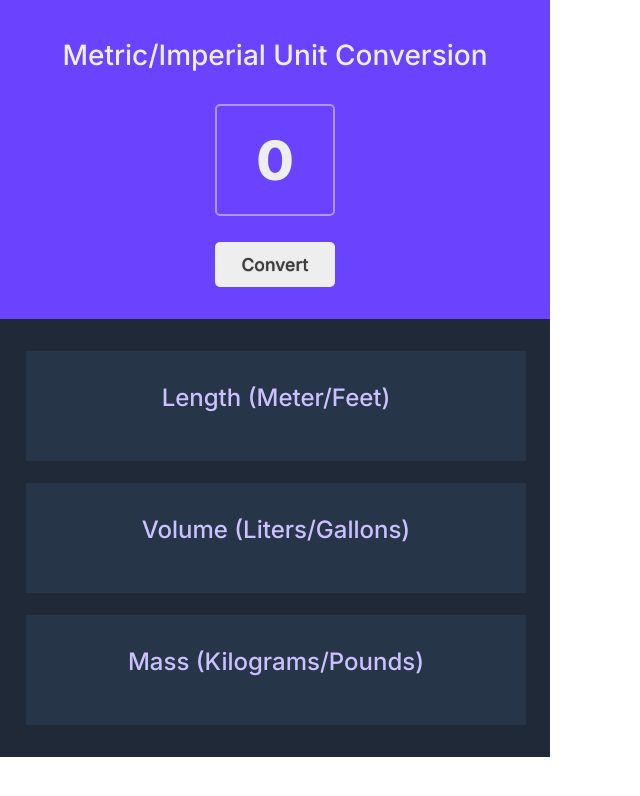
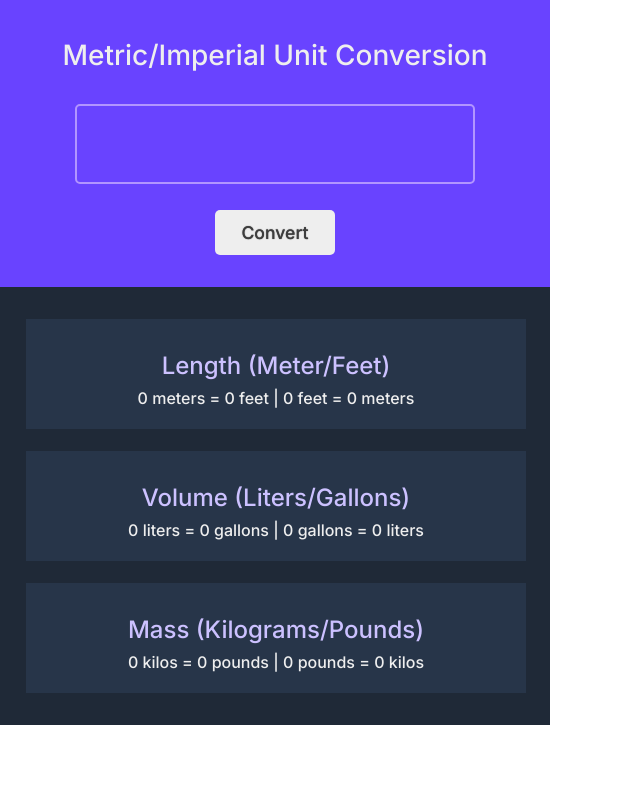
Before and after one commit to WhoSayin52/unit_converter_chrome_extension, a plain HTML site: page index.html in a window 1280 px wide. Shown: the whole page, without its empty margins (0-640 px from the left). Drawn offline with Linux system fonts and the light colour scheme.

Commit message:
logic done and increased input field size

```diff
--- a/index.css
+++ b/index.css
@@ -45,8 +45,8 @@ body {
 }
 
 .input-field {
-    width: 120px;
-    height: 7rem;
+    width: 400px;
+    height: 5rem;
 
     margin: 1.625rem 0;
 
@@ -56,7 +56,7 @@ body {
     background-color: var(--dark-purple);
 
     text-align: center;
-    font-size: 3.4rem;
+    font-size: 3rem;
     font-weight: 800;
     color: var(--white);
 }
@@ -107,6 +107,6 @@ body {
     color: var(--light-purple);
 }
 
-.conversion {
+.output {
     color: var(--white);
 }
--- a/index.html
+++ b/index.html
@@ -13,22 +13,22 @@
 <body>
     <div class="flex-col input-container">
         <h1 class="title">Metric/Imperial Unit Conversion</h1>
-        <input type="text" class="input-field" placeholder="0">
+        <input type="text" class="input-field">
         <button class="input-button">Convert</button>
     </div>
 
     <div class="flex-col output-container">
-        <div id="length" class="output-card">
+        <div class="output-card">
             <h2 class="unit">Length (Meter/Feet)</h2>
-            <p class="conversion"></p>
+            <p id="length-output" class="output"></p>
         </div>
-        <div id="volume" class="output-card">
+        <div class="output-card">
             <h2 class="unit">Volume (Liters/Gallons)</h2>
-            <p class="conversion"></p>
+            <p id="volume-output" class="output"></p>
         </div>
-        <div id="mass" class="output-card">
+        <div class="output-card">
             <h2 class="unit">Mass (Kilograms/Pounds)</h2>
-            <p class="conversion"></p>
+            <p id="mass-output" class="output"></p>
         </div>
     </div>
 
--- a/index.js
+++ b/index.js
@@ -3,3 +3,70 @@
 1 liter = 0.264 gallon
 1 kilogram = 2.204 pound
 */
+
+const inputFieldEl = document.querySelector(".input-container .input-field");
+const convertButtonEl = document.querySelector(".input-container .input-button");
+
+const outputFields = [
+	{
+		outputFieldEl: document.getElementById("length-output"),
+		metricUnit: "meters",
+		imperialUnit: "feet",
+		metricToImperialRate: 3.281
+	},
+	{
+		outputFieldEl: document.getElementById("volume-output"),
+		metricUnit: "liters",
+		imperialUnit: "gallons",
+		metricToImperialRate: 0.264
+
+	},
+	{
+		outputFieldEl: document.getElementById("mass-output"),
+		metricUnit: "kilos",
+		imperialUnit: "pounds",
+		metricToImperialRate: 2.204
+	}
+];
+
+convertButtonEl.addEventListener("click", function () {
+	const amount = Number(inputFieldEl.value.trim());
+
+	if (Number.isNaN(amount)) {
+		console.log("Invalid input")
+		return;
+	}
+
+	for (let i = 0; i < outputFields.length; ++i) {
+
+		const field = outputFields[i];
+		console.log(field.outputFieldEl);
+
+		field.outputFieldEl.textContent = convertUnit(
+			amount,
+			field.metricUnit,
+			field.imperialUnit,
+			field.metricToImperialRate
+		);
+	}
+});
+
+function convertUnit(amount, metricUnit, imperialUnit, conversionRate) {
+	let inImperial = 0;
+	let inMetric = 0;
+
+	if (amount != 0) {
+		inImperial = (amount * conversionRate).toFixed(3);
+		inMetric = (amount / conversionRate).toFixed(3);
+	}
+
+	const output = `${amount} ${metricUnit} = ${inImperial} ${imperialUnit} | ${amount} ${imperialUnit} = ${inMetric} ${metricUnit}`;
+
+	console.log(output);
+
+	return output;
+}
+
+window.addEventListener("DOMContentLoaded", () => {
+	convertButtonEl.click();
+});
```
